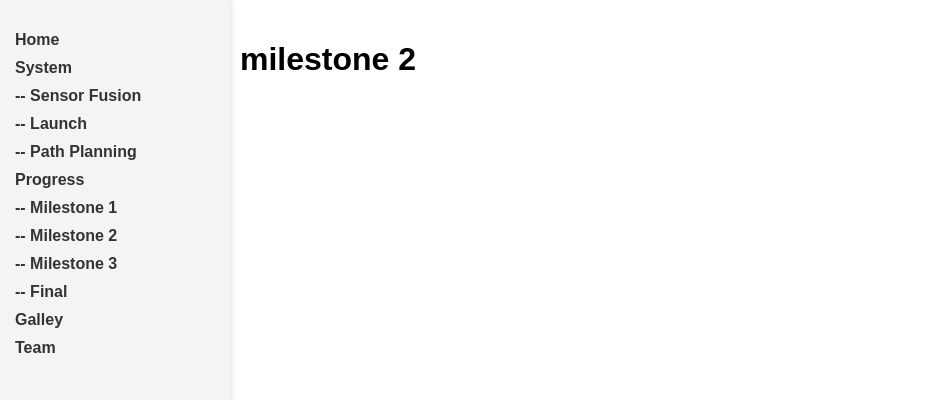
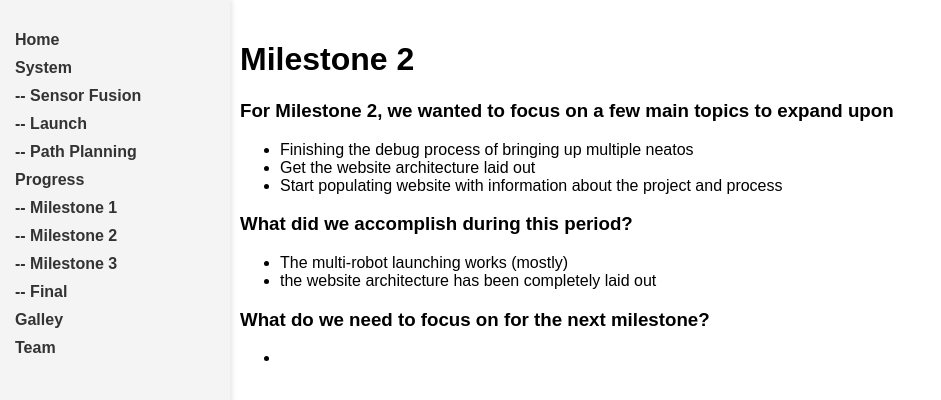
Before and after one commit to itannermahncke/fleet_robotics, a Jekyll site: the page built from docs/m2.md, in a window 1280 px wide. Shown: the top 400 px of the page, without its empty margins (0-941 px from the left). Built offline with Jekyll 4.4.1, drawn with Linux system fonts in a browser that asks for light colours; our own code applies the rules of GitHub Pages for plain Markdown files.

Commit message:
started milestone page

```diff
--- a/docs/m2.md
+++ b/docs/m2.md
@@ -1 +1,13 @@
-# milestone 2
+# Milestone 2
+
+### For Milestone 2, we wanted to focus on a few main topics to expand upon
+- Finishing the debug process of bringing up multiple neatos
+- Get the website architecture laid out
+- Start populating website with information about the project and process
+
+### What did we accomplish during this period?
+- The multi-robot launching works (mostly)
+- the website architecture has been completely laid out
+
+### What do we need to focus on for the next milestone?
+-
```
